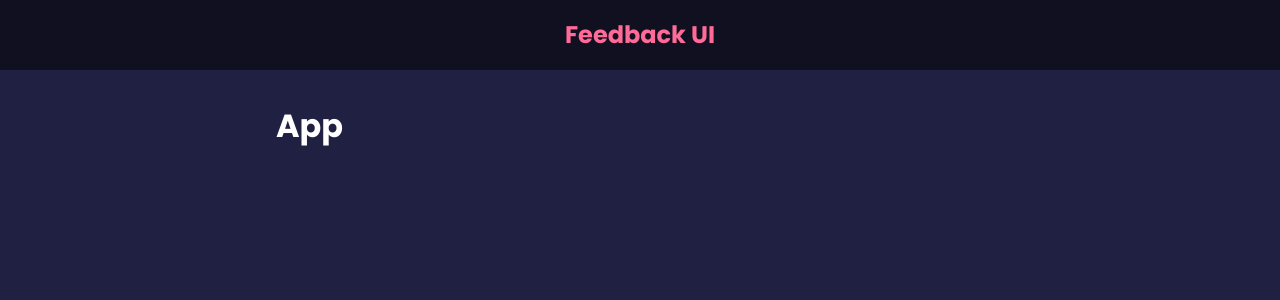
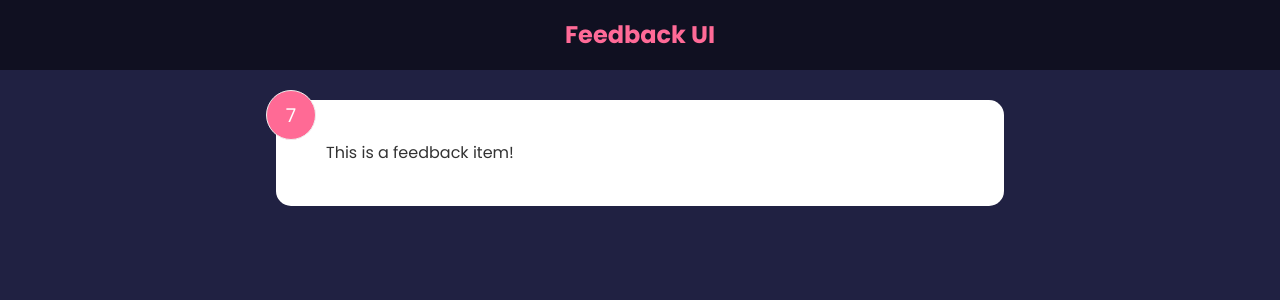
Before and after one commit to rugieri/feedback, a React (Create React App) app: page / in a window 1280 px wide. Shown: the top 300 px of the page. Built offline with nearby package versions, Linux system fonts and the light colour scheme.

Commit message:
created feedback item

```diff
--- a/src/App.js
+++ b/src/App.js
@@ -1,11 +1,12 @@
 import Header from './components/Header';
+import FeedbackItem from './components/FeedbackItem';
 
 function App() {
   return (
     <>
       <Header />
       <div className="container">
-        <h1>App</h1>
+        <FeedbackItem />
       </div>
     </>
   );
--- /dev/null
+++ b/src/components/FeedbackItem.jsx
@@ -0,0 +1,15 @@
+import { useState } from 'react';
+
+function FeedbackItem() {
+  const [rating, setRating] = useState(7);
+  const [text, setText] = useState('This is a feedback item!');
+
+  return (
+    <div className="card">
+      <div className="num-display">{rating}</div>
+      <div className="text-display">{text} </div>
+    </div>
+  );
+}
+
+export default FeedbackItem;
```
